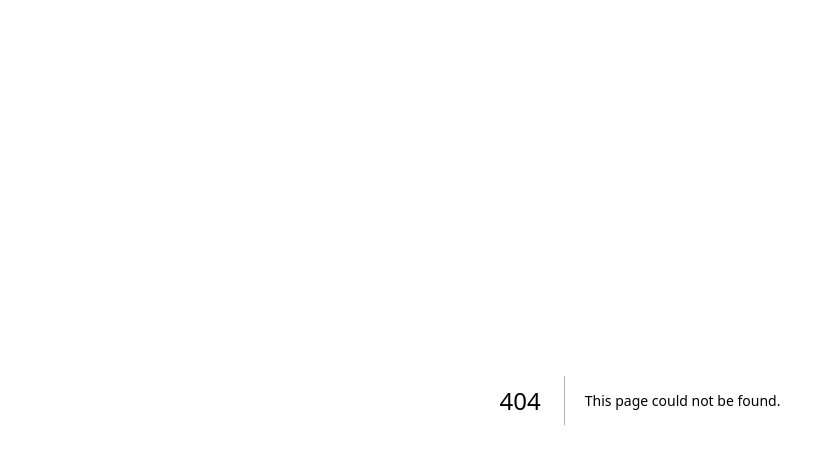
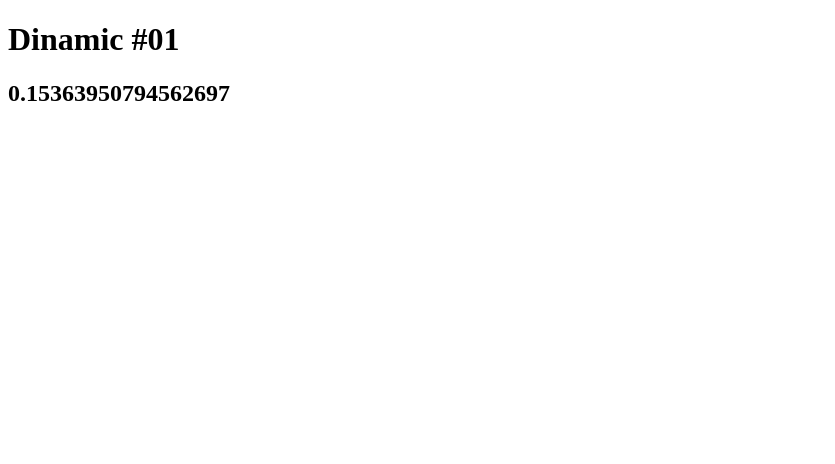
Before and after one commit to gabrielDpadua21/pre-rendering, a Next.js app: page /dynamic in a window 1280 px wide. Before the commit this address had no page. Shown: the top 464 px of the page, without its empty margins (0-835 px from the left). Built offline with nearby package versions, Linux system fonts and the light colour scheme.

Commit message:
feat: dynamic component

```diff
--- /dev/null
+++ b/src/pages/dynamic.tsx
@@ -0,0 +1,22 @@
+export function getServerSideProps() {
+    console.log('[server] generate.....');
+    return {
+        props: {
+            number: Math.random()
+        }
+    };
+}
+
+
+export default function Dynamic(props: any) {
+    return (
+        <>
+            <h1>
+                Dinamic #01
+            </h1>
+            <h2>
+                {props.number}
+            </h2>
+        </>
+    )
+}
--- a/src/pages/static.tsx
+++ b/src/pages/static.tsx
@@ -5,7 +5,7 @@ export function getStaticProps() {
         props: {
             number: Math.floor(Math.random() * 10) + 1
         },
-        revalidate: 30
+        revalidate: 30 // seconds
     }
 }
 
```
